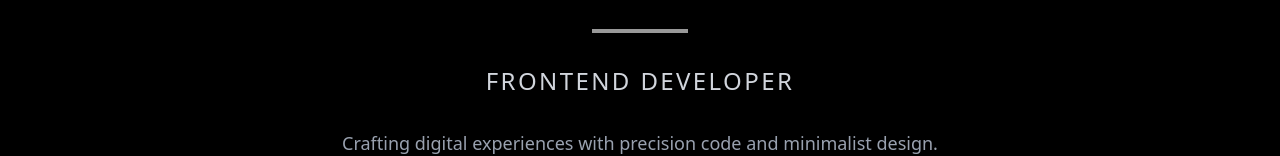
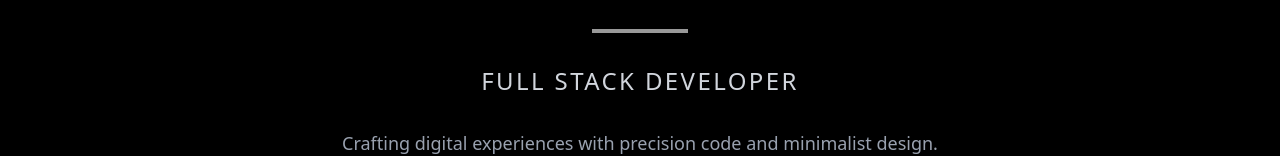
Before and after one commit to karthickanbu1/portfolio-new, a React (Vite) app: page / in a window 1280 px wide. Shown: the part 331-487 px from the top of the page. Built offline with nearby package versions, Linux system fonts and the light colour scheme.

Commit message:
Change title from 'Frontend Developer' to 'Full stack Developer'

```diff
--- a/src/components/Hero.jsx
+++ b/src/components/Hero.jsx
@@ -149,7 +149,7 @@ export default function Hero() {
         <div className="w-24 h-1 bg-white mx-auto mb-8 opacity-60"></div>
 
         <p className="text-xl md:text-2xl text-gray-300 mb-8 font-light tracking-widest uppercase letter-spacing-4">
-          Frontend Developer
+          Full stack Developer
         </p>
 
         <p className="text-lg text-gray-400 max-w-2xl mx-auto mb-12 leading-relaxed font-light">
```
